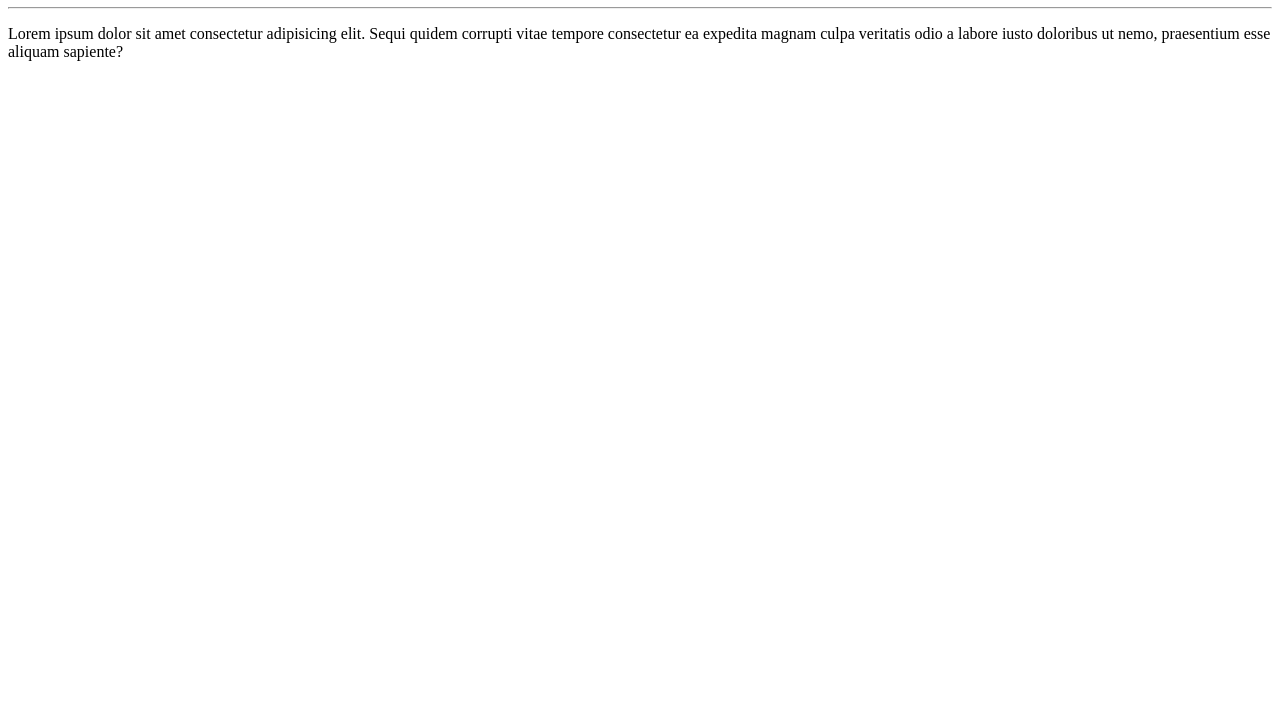
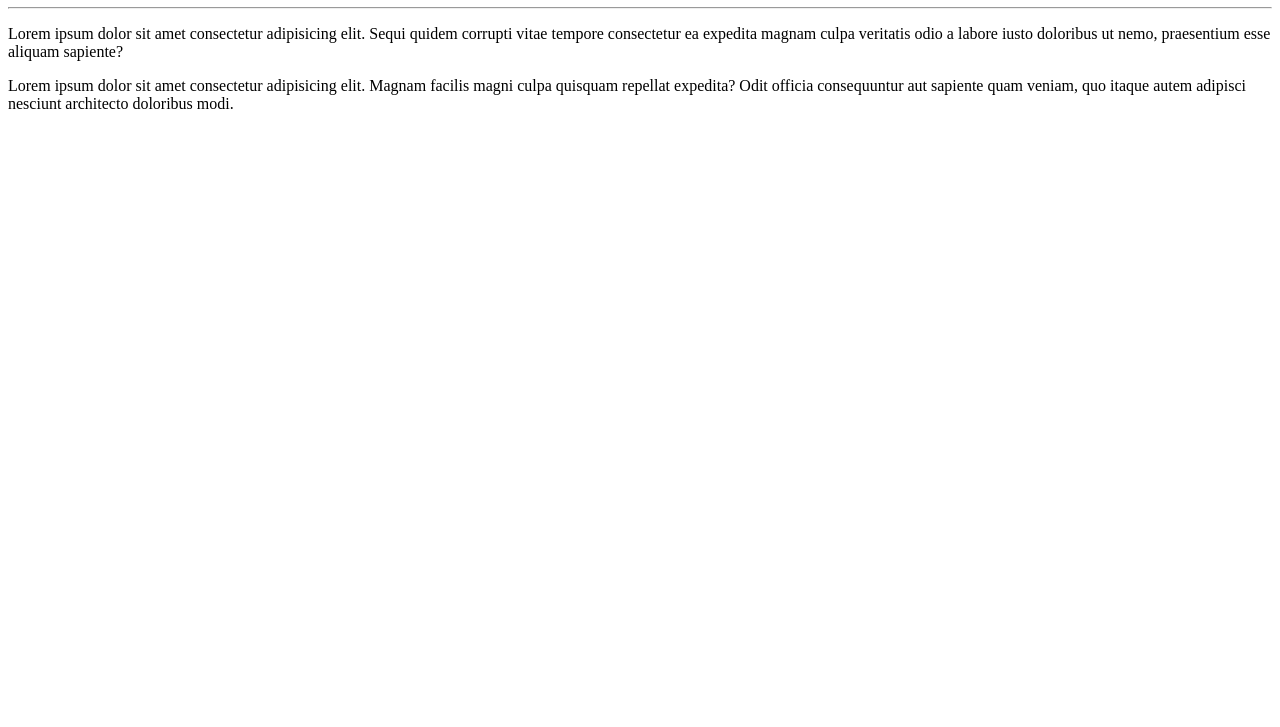
Before and after one commit to edmurneves/Ola-Mundo, a plain HTML site: page site-exemplo/index.html in a window 1280 px wide. Shown: the part 73-800 px from the top of the page. Drawn offline with Linux system fonts and the light colour scheme.

Commit message:
Adicionei um parágrafo

```diff
--- a/site-exemplo/index.html
+++ b/site-exemplo/index.html
@@ -10,6 +10,6 @@
     <h1>Olá, Mundo!</h1>
     <hr>
     <p>Lorem ipsum dolor sit amet consectetur adipisicing elit. Sequi quidem corrupti vitae tempore consectetur ea expedita magnam culpa veritatis odio a labore iusto doloribus ut nemo, praesentium esse aliquam sapiente?</p>
-
+    <p>Lorem ipsum dolor sit amet consectetur adipisicing elit. Magnam facilis magni culpa quisquam repellat expedita? Odit officia consequuntur aut sapiente quam veniam, quo itaque autem adipisci nesciunt architecto doloribus modi.</p>
 </body>
 </html>
```
